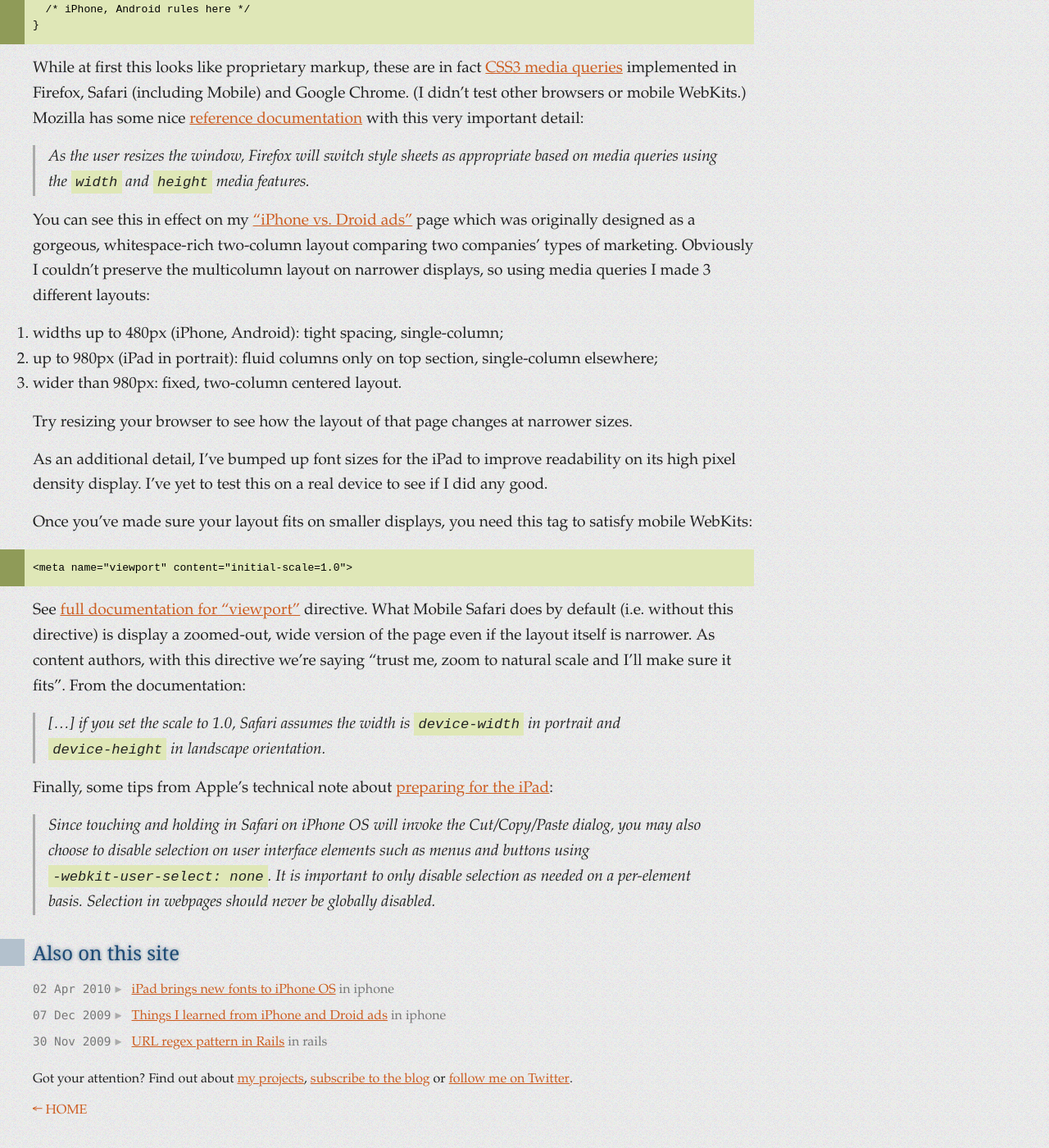
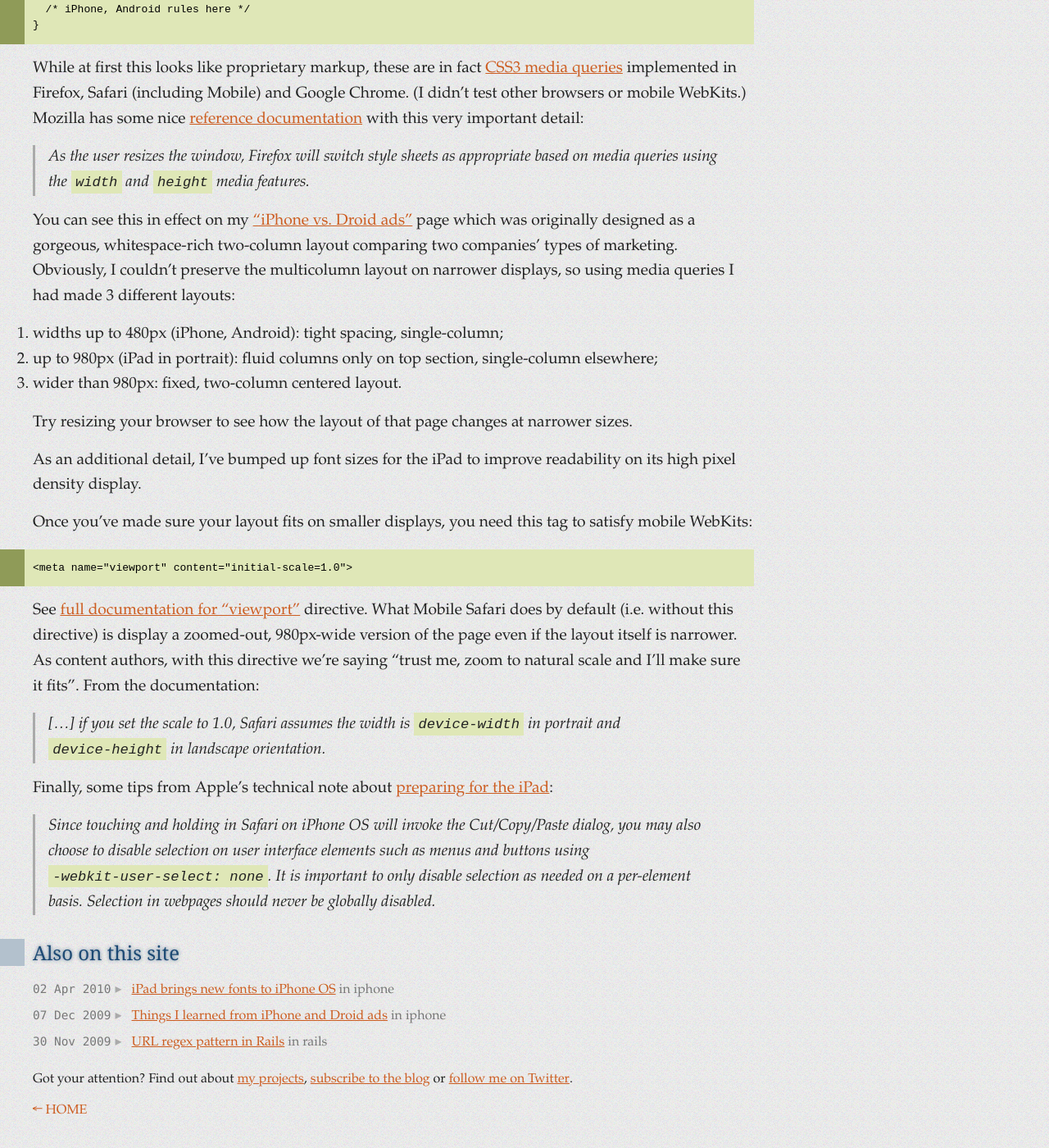
Before and after one commit to mislav/blog, a Jekyll site: the page built from _posts/2010-04-03-targeted-css.md, in a window 1280 px wide and 1400 px high, scrolled down 558 px. Shown: the whole window at 82% size. Built offline with Jekyll 4.4.1, drawn with Linux system fonts in a browser that asks for light colours; Markdown is read by kramdown in place of the engine named in the settings.

Commit message:
CSS orientation post: wording, grammar changes

```diff
--- a/_posts/2010-04-03-targeted-css.md
+++ b/_posts/2010-04-03-targeted-css.md
@@ -1,6 +1,6 @@
 ---
 title: Detecting device size & orientation in CSS
-description: CSS3 media queries allow us to target certain rules based on device screen size an orientation.
+description: Adjusting layout for iPad orientation changes in CSS using CSS3 media queries.
 layout: post
 categories: [ css, iphone ]
 ---
@@ -25,7 +25,7 @@ While at first this looks like proprietary markup, these are in fact [CSS3 media
 
 > As the user resizes the window, Firefox will switch style sheets as appropriate based on media queries using the `width` and `height` media features.
 
-You can see this in effect on my ["iPhone vs. Droid ads"][ads] page which was originally designed as a gorgeous, whitespace-rich two-column layout comparing two companies' types of marketing. Obviously I couldn't preserve the multicolumn layout on narrower displays, so using media queries I made 3 different layouts:
+You can see this in effect on my ["iPhone vs. Droid ads"][ads] page which was originally designed as a gorgeous, whitespace-rich two-column layout comparing two companies' types of marketing. Obviously, I couldn't preserve the multicolumn layout on narrower displays, so using media queries I had made 3 different layouts:
 
 1. widths up to 480px (iPhone, Android): tight spacing, single-column;
 2. up to 980px (iPad in portrait): fluid columns only on top section, single-column elsewhere;
@@ -33,13 +33,13 @@ You can see this in effect on my ["iPhone vs. Droid ads"][ads] page which was or
 
 Try resizing your browser to see how the layout of that page changes at narrower sizes.
 
-As an additional detail, I've bumped up font sizes for the iPad to improve readability on its high pixel density display. I've yet to test this on a real device to see if I did any good.
+As an additional detail, I've bumped up font sizes for the iPad to improve readability on its high pixel density display.
 
 Once you've made sure your layout fits on smaller displays, you need this tag to satisfy mobile WebKits:
 
     <meta name="viewport" content="initial-scale=1.0">
 
-See [full documentation for "viewport"][meta] directive. What Mobile Safari does by default (i.e. without this directive) is display a zoomed-out, wide version of the page even if the layout itself is narrower. As content authors, with this directive we're saying "trust me, zoom to natural scale and I'll make sure it fits". From the documentation:
+See [full documentation for "viewport"][meta] directive. What Mobile Safari does by default (i.e. without this directive) is display a zoomed-out, 980px-wide version of the page even if the layout itself is narrower. As content authors, with this directive we're saying "trust me, zoom to natural scale and I'll make sure it fits". From the documentation:
 
 > [...] if you set the scale to 1.0, Safari assumes the width is `device-width` in portrait and `device-height` in landscape orientation.
 
```
